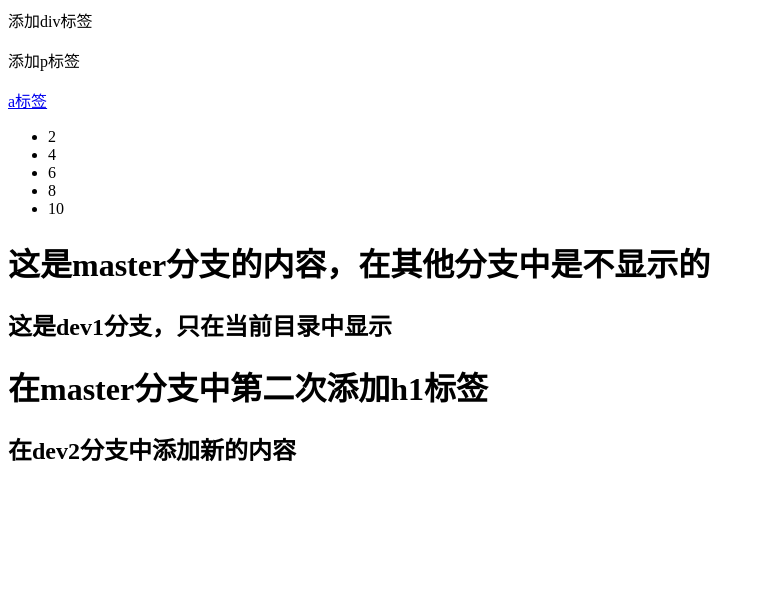
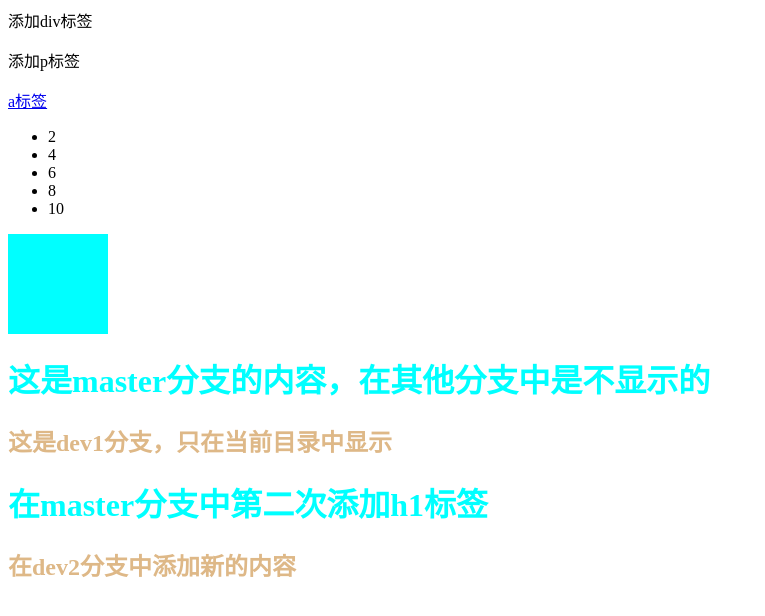
Before and after one commit to zlccly/RepositioryName, a plain HTML site: page index.html in a window 1280 px wide. Shown: the whole page, without its empty margins (0-765 px from the left). Drawn offline with Linux system fonts and the light colour scheme.

Commit message:
提交新样式

```diff
--- a/index.css
+++ b/index.css
@@ -0,0 +1,11 @@
+h1{
+    color: aqua;
+}
+h2{
+    color: burlywood;
+}
+.box{
+    width: 100px;
+    height: 100px;
+    background-color: aqua;
+}
--- a/index.html
+++ b/index.html
@@ -4,7 +4,7 @@
     <meta charset="UTF-8">
     <meta http-equiv="X-UA-Compatible" content="IE=edge">
     <meta name="viewport" content="width=device-width, initial-scale=1.0">
-    <link rel="stylesheet" href="/index.css">
+    <link rel="stylesheet" href="./index.css">
     <title>Document</title>
 </head>
 <body>
@@ -18,6 +18,7 @@
         <li>8</li>
         <li>10</li>
     </ul>
+    <div class="box"></div>
     <h1>这是master分支的内容，在其他分支中是不显示的</h1>
     <h2>这是dev1分支，只在当前目录中显示</h2>
     <h1>在master分支中第二次添加h1标签</h1>
```
